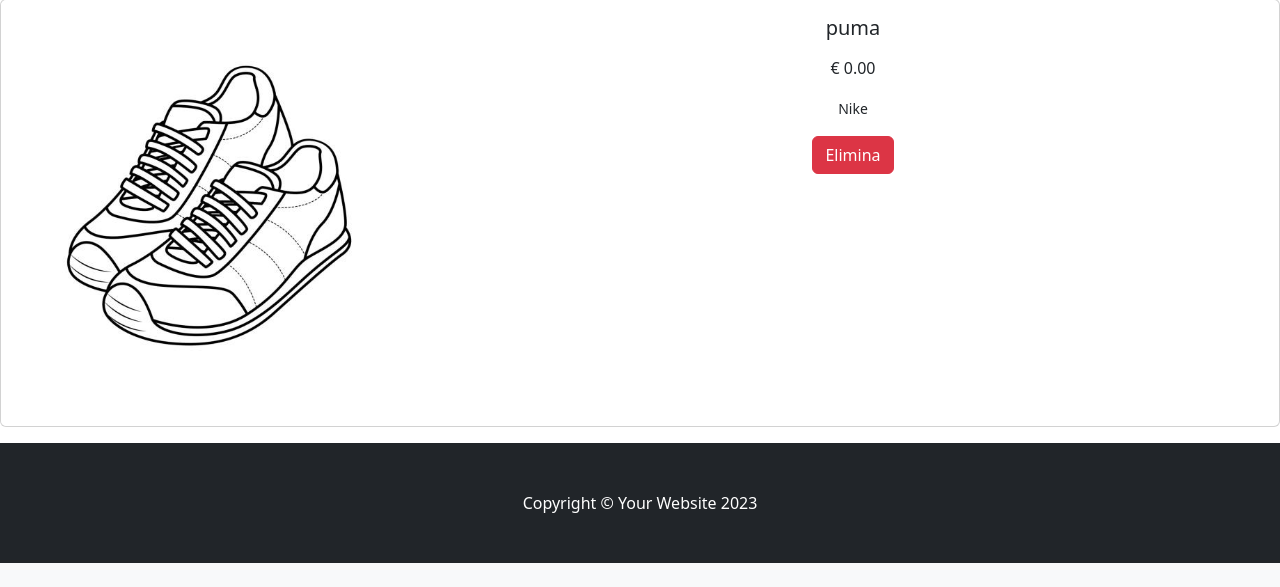
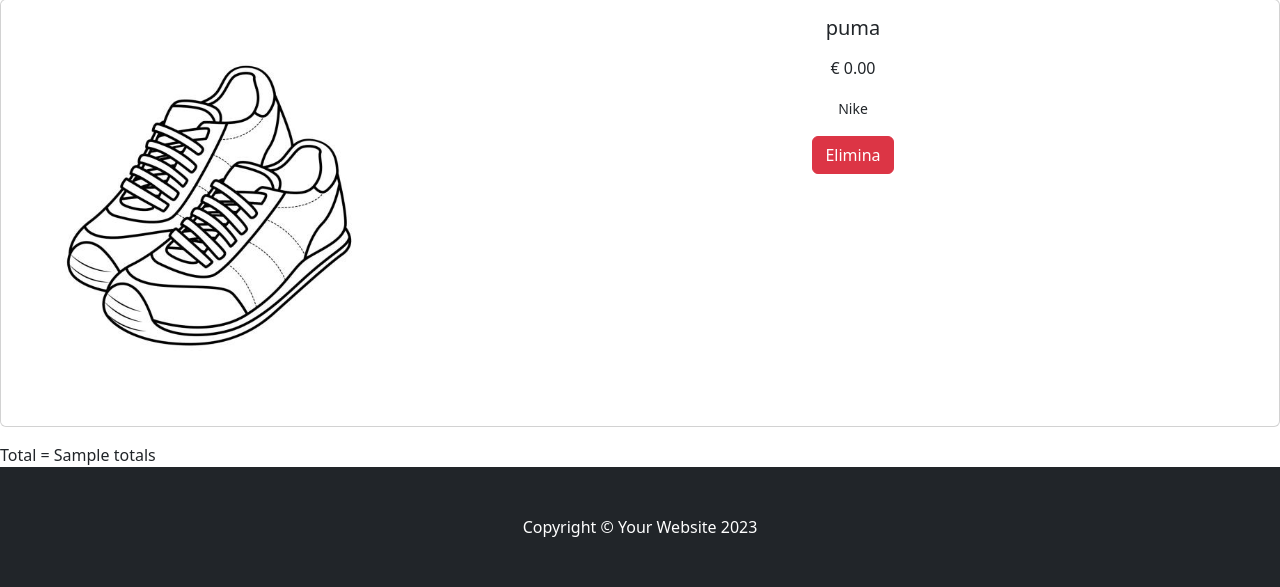
Before and after one commit to gabrieledavena/eCom, a Django app: template cart/templates/cart/cart_page.html in a window 1280 px wide. Shown: the part 1228-1815 px from the top of the page. Before the commit the page ends 1791 px from the top, so only its background shows below. Run offline with Django 5.2, Linux system fonts and the light colour scheme; data comes from the database, SQL or seed files in the repository; both versions use the stored data as it was after the commit; tables that the repository leaves empty hold one stand-in row (values such as "Sample post"); the template is opened without the code that fills it: values that come from a table or form of the project are taken from there, most other values are stand-ins (such as "Sample title", 1, 10 or a date in 2020); some libraries are stand-ins or nearby versions.

Commit message:
Totale prezzi

```diff
--- a/cart/cart.py
+++ b/cart/cart.py
@@ -1,6 +1,9 @@
 from itertools import product
 
 from store.models import Prodotto
+
+
+
 
 
 class Cart():
@@ -40,3 +43,11 @@ class Cart():
             del self.cart[product_id]
 
         self.session.modified = True
+
+
+    def total(self):
+        total = 0
+        for product in self.get_products():
+            total += product.price
+        self.session.modified = True
+        return total
--- a/cart/templates/cart/cart_page.html
+++ b/cart/templates/cart/cart_page.html
@@ -38,7 +38,7 @@
                 </div>
 
             {% endfor %}
-
+            Total = {{totals}}
         {% else %}
             <br/><br/><br/><br/>
             <div style="text-align: center;">
--- a/cart/views.py
+++ b/cart/views.py
@@ -12,7 +12,8 @@ from django.http import JsonResponse
 def cart_page(request):
     cart = Cart(request)
     products = cart.get_products()
-    return render(request, "cart/cart_page.html", {'products': products})
+    totals = cart.total()
+    return render(request, "cart/cart_page.html", {'products': products, 'totals': totals})
 
 def cart_add(request):
     cart = Cart(request)
```
Also changed, not shown: db.sqlite3.
